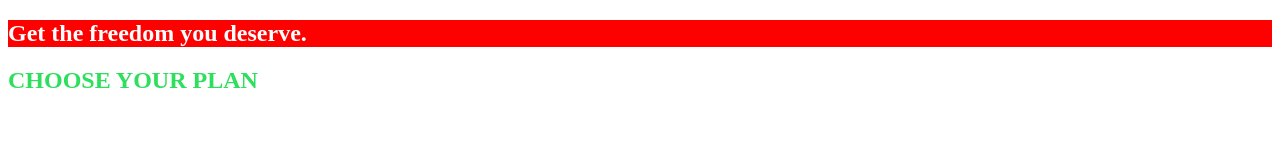
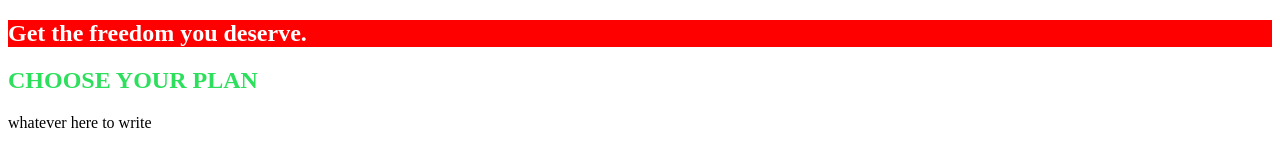
Before and after one commit to mayukohayashi/learning_webDesign, a plain HTML site: page CSS/basic2/index.html in a window 1280 px wide. Drawn offline with Linux system fonts and the light colour scheme; a web font is replaced by a local one.

Commit message:
learning basics

```diff
--- a/CSS/basic2/index.html
+++ b/CSS/basic2/index.html
@@ -19,6 +19,7 @@
       </section>
       <section id="plans">
         <h1 class="section-title">CHOOSE YOUR PLAN</h1>
+        <p>whatever here to write</p>
       </section>
     </main>
   </body>
--- a/CSS/basic2/main.css
+++ b/CSS/basic2/main.css
@@ -1,12 +1,16 @@
+body {
+  font-family: sans-serifq;
+}
+
 #product {
   background-color: red;
 }
 
 h1 {
   color: white;
-  font-family: 'Odibee Sans';
+  font-family: "Odibee Sans";
 }
 
 .section-title {
-  color: #2ddf5c
+  color: #2ddf5c;
 }
```
